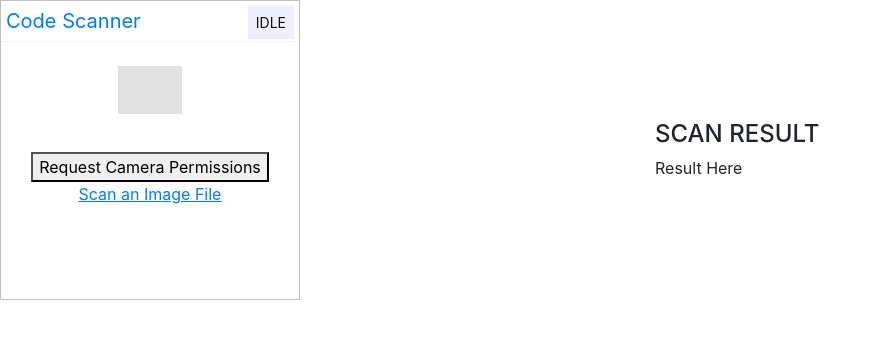
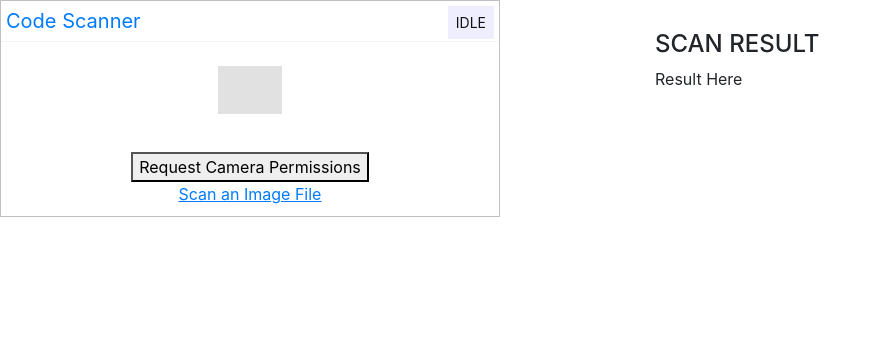
Before and after one commit to jilcaraga/jilcaraga.github.io, a plain HTML site: page index.html in a window 1280 px wide. Shown: the whole page, without its empty margins (0-882 px from the left). Drawn offline with nearby package versions, Linux system fonts and the light colour scheme; grey boxes are pictures that could not be loaded.

Commit message:
style change

```diff
--- a/index.html
+++ b/index.html
@@ -18,7 +18,6 @@
 		.row{
 			display: flex;
 			justify-content: center;
-			align-items: center;
 		}
 	</style>
 
@@ -26,7 +25,7 @@
 <body>
 	<div class="row">
 		<div class="col">
-			<div style="width:300px; height: 300px;" id="reader"></div>
+			<div style="width:500px" id="reader"></div>
 		</div>
 		<div class="col" style="padding:30px;">
 		<h4>SCAN RESULT</h4>
```
